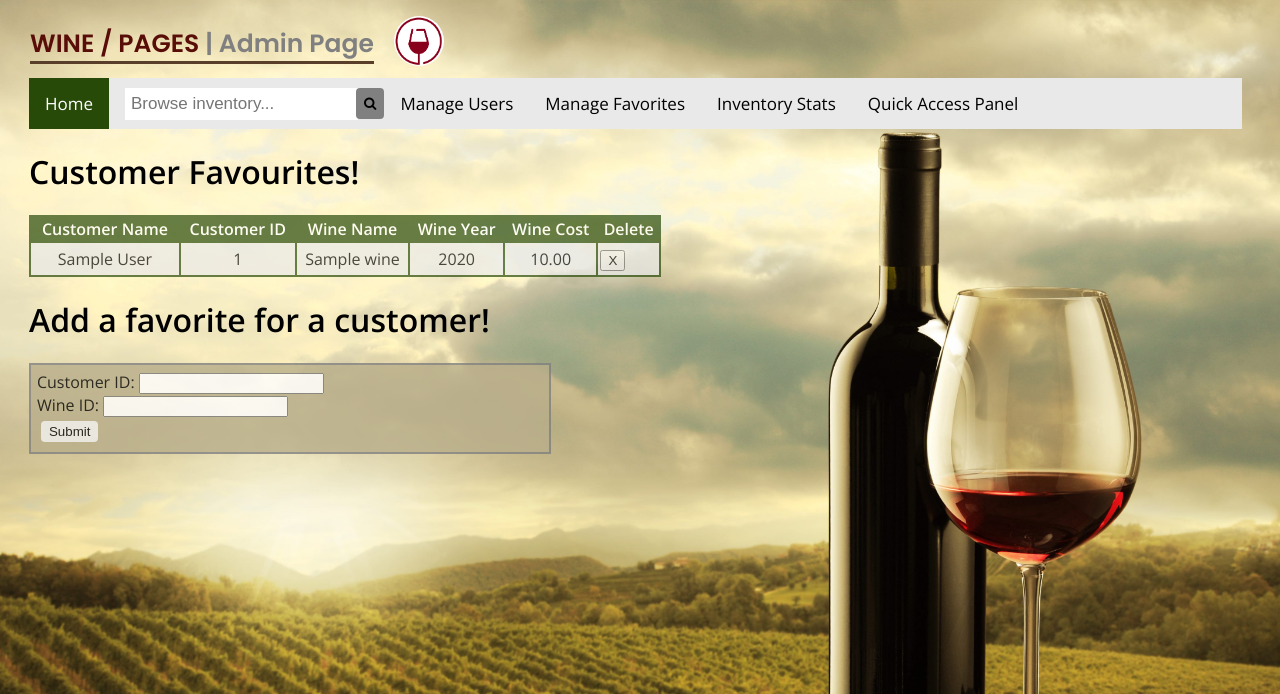
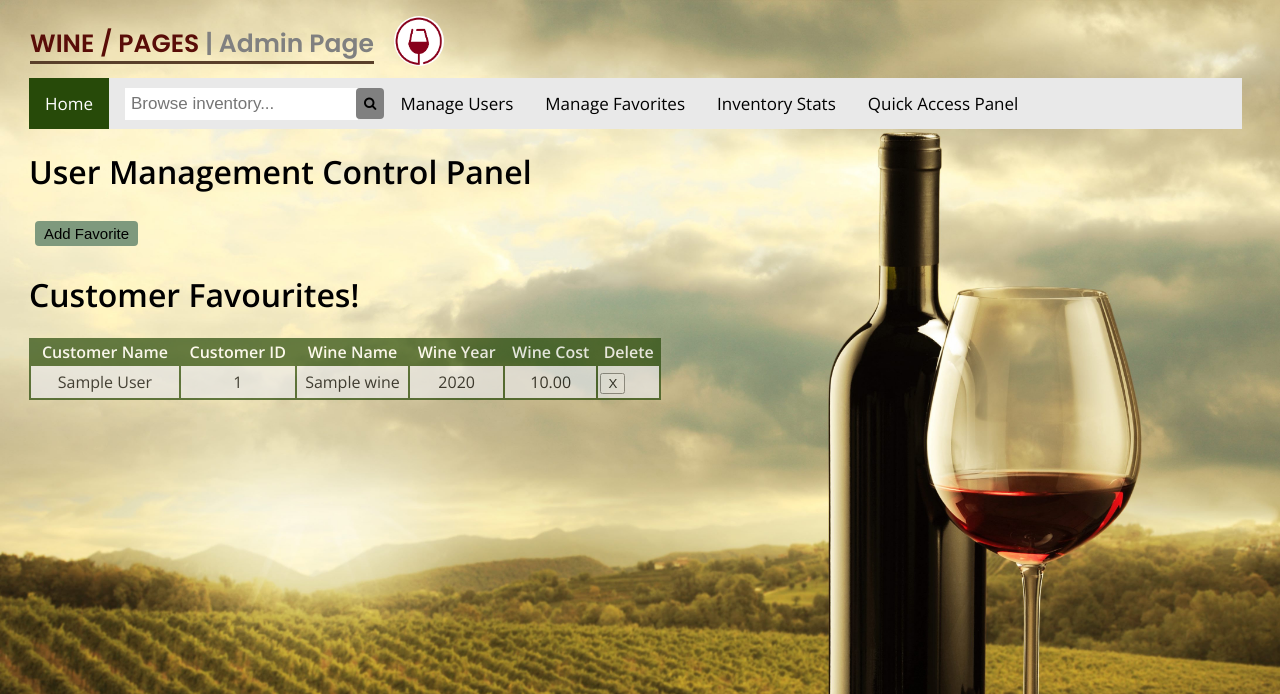
Before and after one commit to AlanSPAGHETTI/CPSC_304_WINE_PAGES, a PHP site: page /uiFavourite.php in a window 1280 px wide. Shown: the top 694 px of the page. Run offline with PHP 8.4, Linux system fonts and the light colour scheme; tables that the repository leaves empty hold one stand-in row (values such as "Sample post").

Commit message:
Updated to look similar to customer page

```diff
--- a/winePagesUI/uiFavourite.php
+++ b/winePagesUI/uiFavourite.php
@@ -30,6 +30,11 @@ $result = mysqli_query($conn, $sql);
   <a href="uiInventory.php">Inventory Stats</a>
   <a href="uiQuickAccess.php">Quick Access Panel</a>
 </div>
+    <h1 class="FormTitle">User Management Control Panel</h1>
+    <form class="Search3" id="Registration" action="insert_favorites_landing.php" method="post">
+        <button>Add Favorite</button>
+    </form>
+
 <h1 class="FormTitle">Customer Favourites!</h1>
 
     <table class="searchboxtable" align="center">
@@ -66,20 +71,5 @@ $result = mysqli_query($conn, $sql);
 
     </table>
 
-<h1>Add a favorite for a customer!</h1>
-    <form class="Search2" id="Favorite" action="add_favorite.php" method="post">
-        <div>
-            <label for="CustomerID">Customer ID:</label>
-            <input type="number" name="CustId" required>
-        </div>
-
-        <div>
-            <label for="WineID">Wine ID:</label>
-            <input type="number" name="WineName" required>
-        </div>
-
-        <button>Submit</button>
-    </form>
-
 </body>
 </html>
```
